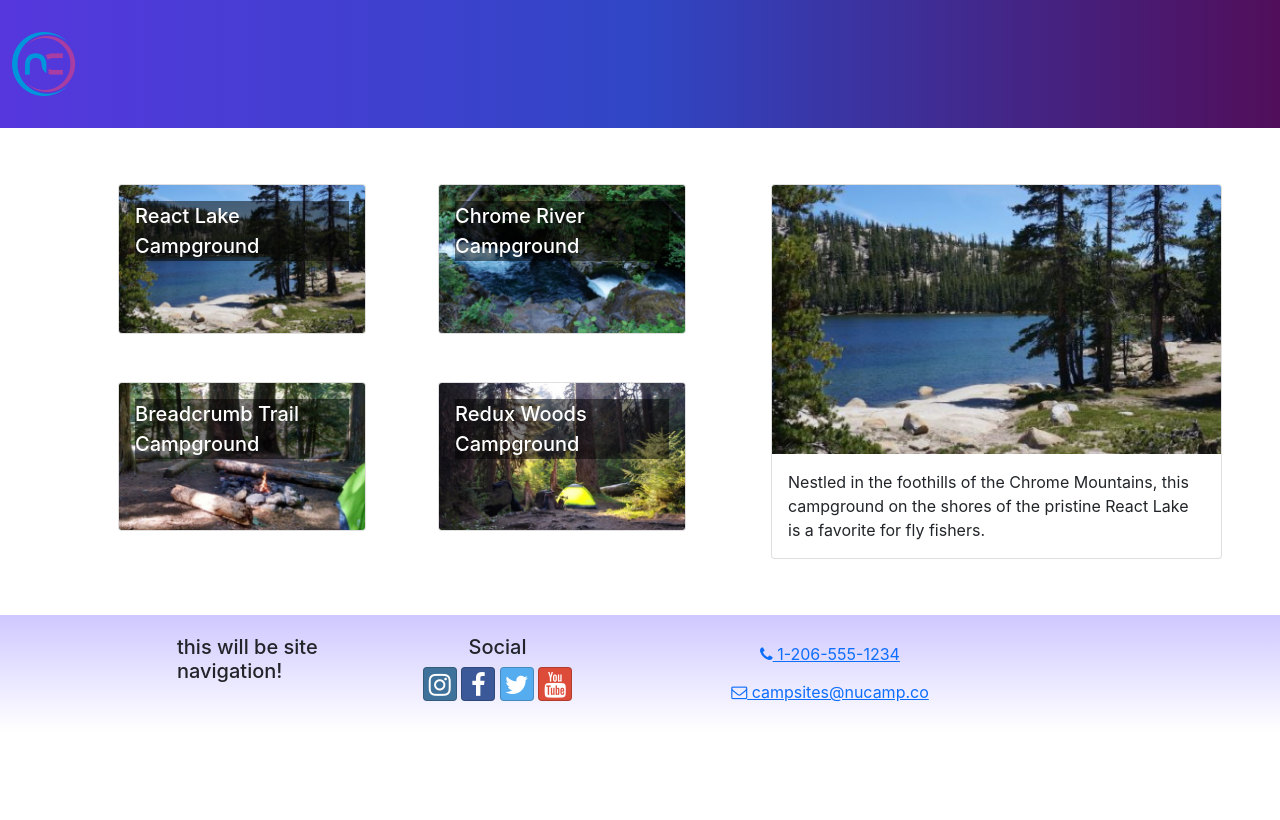
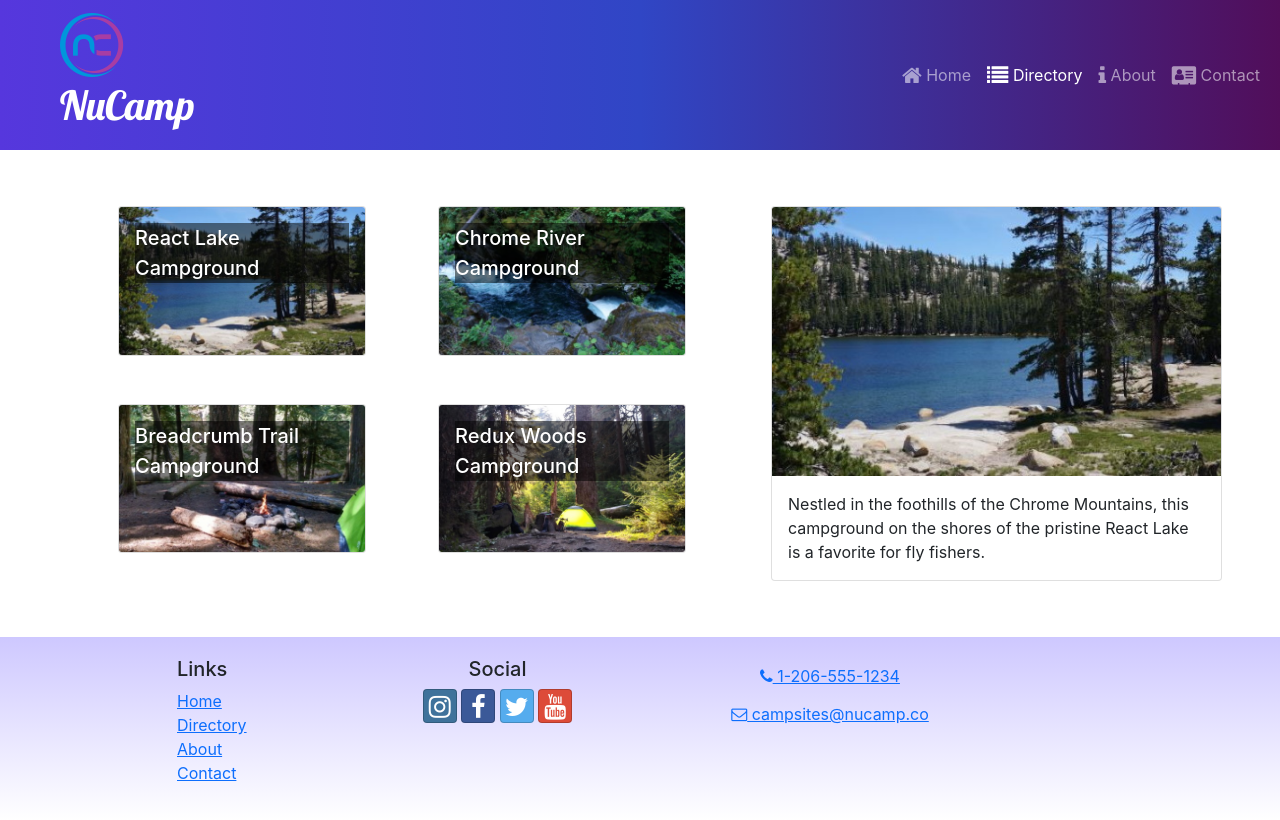
Before and after one commit to clairerob/nucampsite-react, a React (Create React App) app: page /directory in a window 1280 px wide. Built offline with nearby package versions, Linux system fonts and the light colour scheme.

Commit message:
add router navigation links to Header and Footer

```diff
--- a/src/components/Footer.js
+++ b/src/components/Footer.js
@@ -1,4 +1,5 @@
 import { Container, Row, Col } from 'reactstrap';
+import { Link } from 'react-router-dom';
 
 const Footer = () => {
     return (
@@ -6,7 +7,21 @@
             <Container>
                 <Row>
                     <Col xs={{ size: 4, offset:1 }} sm='2'>
-                        <h5>this will be site navigation!</h5>
+                        <h5>Links</h5>
+                        <ul className='list-unstyled'>
+                            <li>
+                                <Link to='/'>Home</Link>
+                            </li>
+                            <li>
+                                <Link to='/directory'>Directory</Link>
+                            </li>
+                            <li>
+                                <Link to='/about'>About</Link>
+                            </li>
+                            <li>
+                                <Link to='/contact'>Contact</Link>
+                            </li>
+                        </ul>
                     </Col>
                     <Col xs='6' sm='3' className='text-center'>
                         <h5>Social</h5>
--- a/src/components/Header.js
+++ b/src/components/Header.js
@@ -1,13 +1,46 @@
-import { Navbar, NavbarBrand } from 'reactstrap';
+import { useState } from 'react';
+import { Navbar, NavbarBrand, Collapse, NavbarToggler, Nav, NavItem } from 'reactstrap';
+import { NavLink } from 'react-router-dom';
 import NucampLogo from '../app/assets/img/logo.png';
 
 const Header = () => {
+    const [ menuOpen, setMenuOpen ] = useState(false);
+
     return (
         <Navbar dark color='primary' sticky='top' expand='md'>
-          <NavbarBrand href='/'>
-            <img src={NucampLogo} alt='nucamp logo' />
+          <NavbarBrand href='/' className='ms-5'>
+            <img src={NucampLogo} alt='nucamp logo' className='float-star'/>
+            <h1 className='mt-1'>NuCamp</h1>
           </NavbarBrand>
-      </Navbar>
+
+          <NavbarToggler onClick={() => setMenuOpen(!menuOpen)}/>
+          <Collapse isOpen={menuOpen} navbar>
+
+            <Nav className='ms-auto' navbar>
+              <NavItem>
+                <NavLink className='nav-link' to='/'>
+                  <i className='fa fa-home fa-lg' /> Home
+                </NavLink>
+              </NavItem>
+              <NavItem>
+                <NavLink className='nav-link' to='/directory'>
+                  <i className='fa fa-list fa-lg' /> Directory
+                </NavLink>
+              </NavItem>
+              <NavItem>
+                <NavLink className='nav-link' to='/about'>
+                  <i className='fa fa-info fa-lg' /> About
+                </NavLink>
+              </NavItem>
+              <NavItem>
+                <NavLink className='nav-link' to='/contact'>
+                  <i className='fa fa-address-card fa-lg' /> Contact
+                </NavLink>
+              </NavItem>
+            </Nav>
+
+          </Collapse>
+        </Navbar>
     );
 }
 
```
